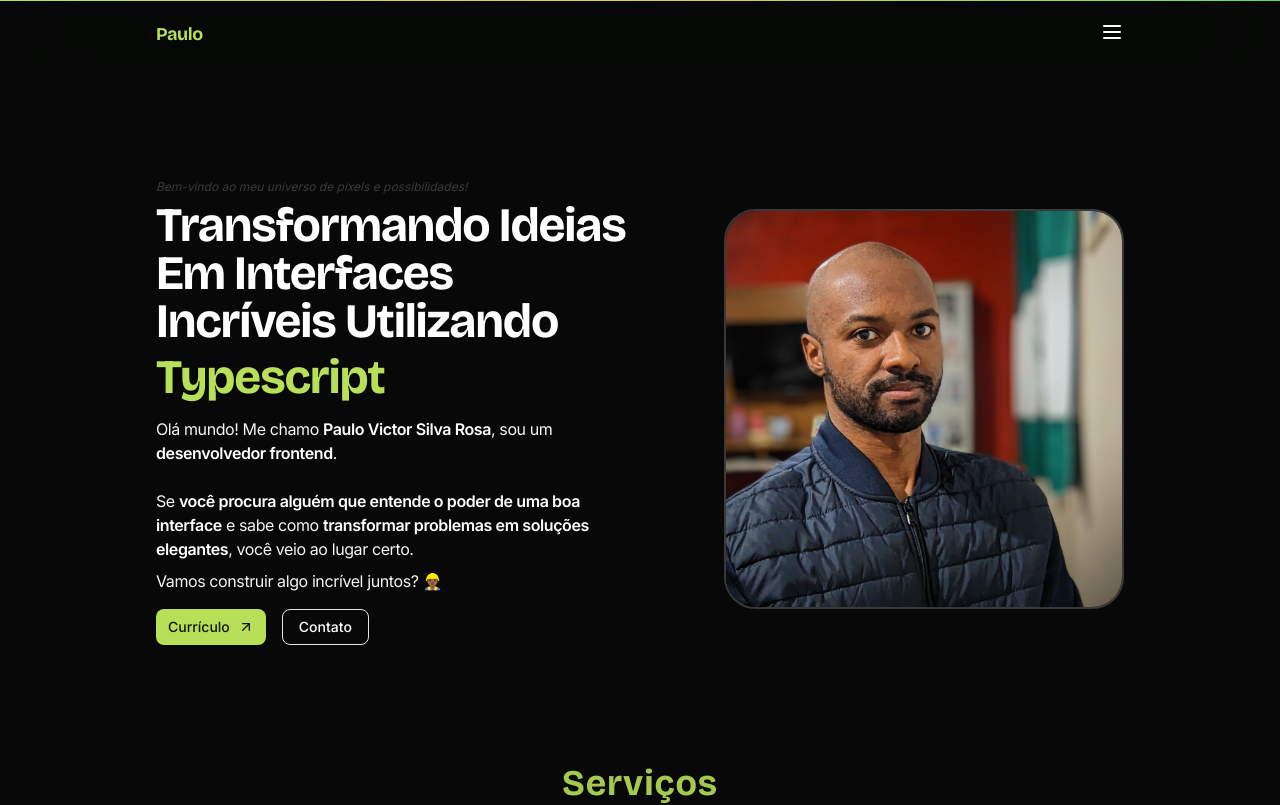
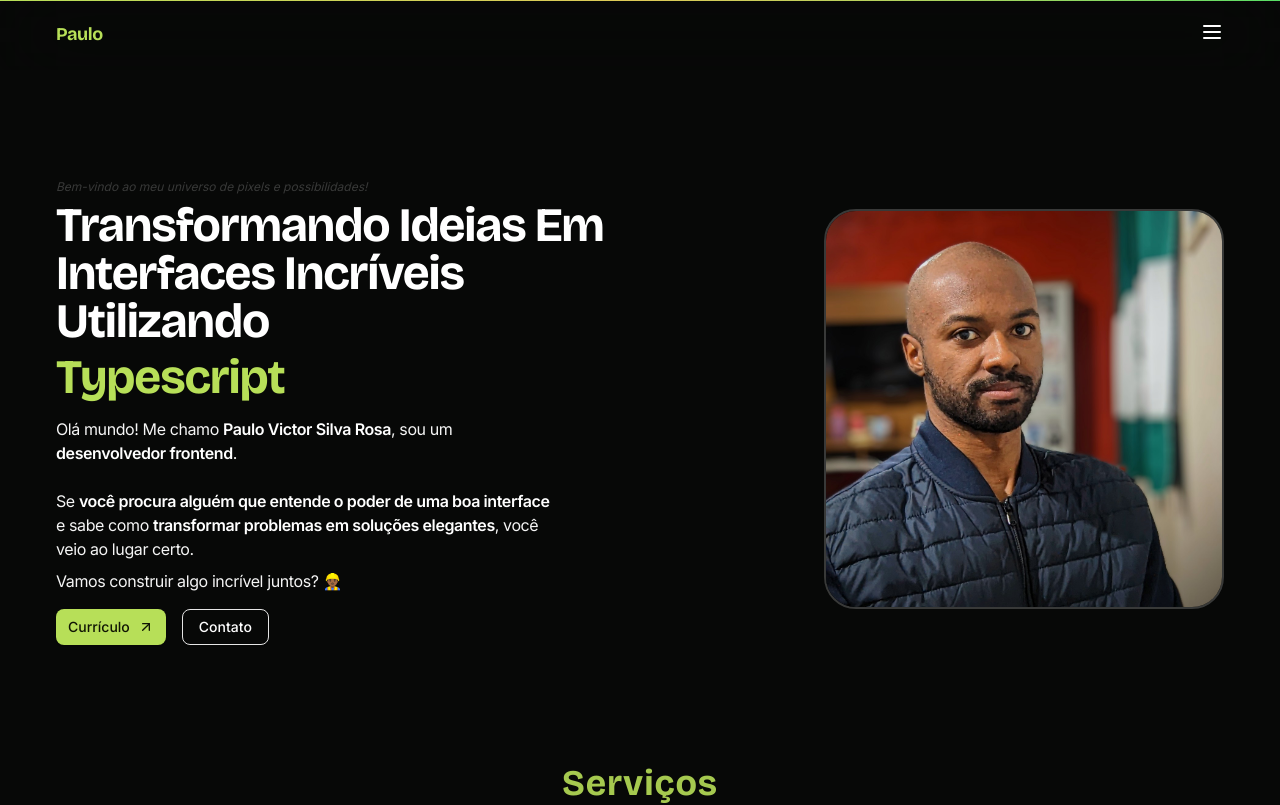
Before and after one commit to paulopbi/portfolio, a Next.js app: page / in a window 1280 px wide. Shown: the top 805 px of the page. Built offline with nearby package versions, Linux system fonts and the light colour scheme.

Commit message:
chore: add custom styles for button on contact page

```diff
--- a/src/app/globals.css
+++ b/src/app/globals.css
@@ -12,17 +12,6 @@
 
 body {
   font-family: "Inter", "Geist", sans-serif;
-}
-
-strong {
-  font-weight: 700;
-  color: #fff;
-}
-
-.container {
-  max-width: 1000px;
-  margin-inline: auto;
-  padding-inline: 1rem;
 }
 
 @layer components {
@@ -62,6 +51,98 @@
 
   .subtitle--caption {
     @apply text-muted font-[Inter] text-sm font-light;
+  }
+}
+
+/* modified tags */
+strong {
+  font-weight: 700;
+  color: #fff;
+}
+
+.container {
+  margin-inline: auto;
+  padding-inline: 1rem;
+  max-width: 1200px;
+}
+
+.glow-on-hover {
+  display: inline-block;
+  width: 100%;
+  padding: 0.865rem 1.5rem;
+  text-align: center;
+  text-transform: uppercase;
+  border: 1px solid var(--color-muted);
+  outline: none;
+  cursor: pointer;
+  position: relative;
+  z-index: 0;
+  border-radius: 10px;
+  color: var(--color-muted);
+  background: var(--color-foreground);
+}
+
+.glow-on-hover:before {
+  content: "";
+  background: linear-gradient(
+    45deg,
+    #ff0000,
+    #ff7300,
+    #fffb00,
+    #48ff00,
+    #00ffd5,
+    #002bff,
+    #7a00ff,
+    #ff00c8,
+    #ff0000
+  );
+  position: absolute;
+  top: -2px;
+  left: -2px;
+  background-size: 400%;
+  z-index: -1;
+  filter: blur(5px);
+  width: calc(100% + 4px);
+  height: calc(100% + 4px);
+  animation: glowing 20s linear infinite;
+  opacity: 0;
+  transition: opacity 0.3s ease-in-out;
+  border-radius: 10px;
+}
+
+.glow-on-hover:active {
+  color: #000;
+}
+
+.glow-on-hover:active:after {
+  background: transparent;
+}
+
+.glow-on-hover:hover:before {
+  opacity: 1;
+}
+
+.glow-on-hover:after {
+  z-index: -1;
+  content: "";
+  position: absolute;
+  width: 100%;
+  height: 100%;
+  background: #111;
+  left: 0;
+  top: 0;
+  border-radius: 10px;
+}
+
+@keyframes glowing {
+  0% {
+    background-position: 0 0;
+  }
+  50% {
+    background-position: 400% 0;
+  }
+  100% {
+    background-position: 0 0;
   }
 }
 
```
